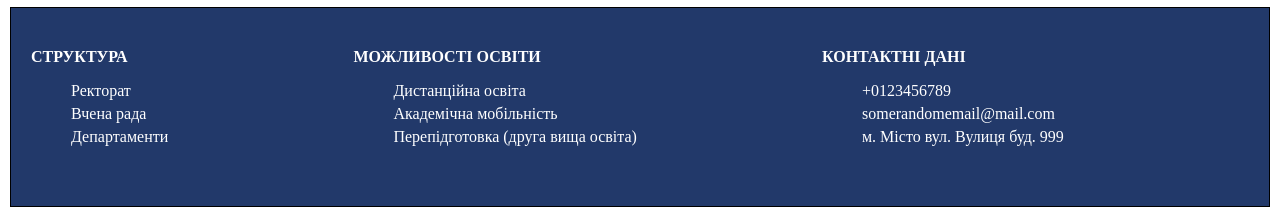
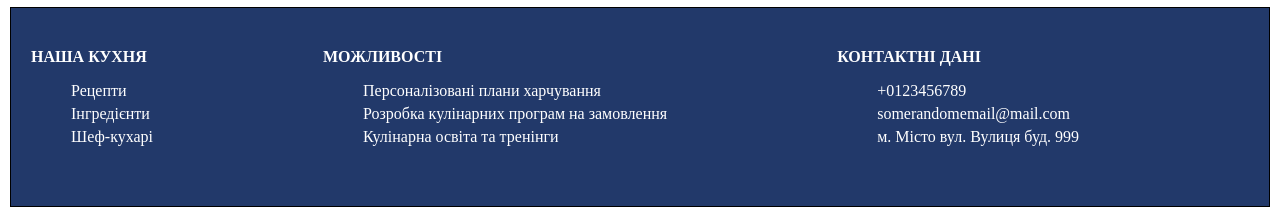
Before and after one commit to StaticReadonly/wd-2, a plain HTML site: page index.html in a window 1280 px wide. Shown: the part 593-810 px from the top of the page. Drawn offline with Linux system fonts and the light colour scheme.

Commit message:
Update index.html

```diff
--- a/index.html
+++ b/index.html
@@ -1,10 +1,12 @@
 <!DOCTYPE html>
 <html lang="uk">
+
 <head>
     <title>Lab 2</title>
-        <meta charset="utf-8"/>
-        <link rel="stylesheet" href="./index.css"/>
+    <meta charset="utf-8" />
+    <link rel="stylesheet" href="./index.css" />
 </head>
+
 <body>
     <header>
         <div class="header-logo">
@@ -38,35 +40,47 @@
     </aside>
     <main class="main-hght main-mrgn">
         <div>
-                <div style="background-image: url('https://food-recipes.org.ua/sites/default/files/styles/636x636/public/recipes/ukrainian-borscht.webp?itok=XqqDhG2Y');"></div>
-                <div style="background-image: url('https://ice-store.ua/wp-content/uploads/2020/01/pelmeni-100-rud-2500g.jpg');"></div>
-                <div style="background-image: url('https://elika-delivery.com/wp-content/uploads/2020/12/%D0%92%D0%B0%D1%80%D0%B5%D0%BD%D0%B8%D0%BA%D0%B8-%D0%97%D0%BD%D0%B0%D1%82%D0%BD%D1%96-1.png');"></div>
+            <div
+                style="background-image: url('https://food-recipes.org.ua/sites/default/files/styles/636x636/public/recipes/ukrainian-borscht.webp?itok=XqqDhG2Y');">
+            </div>
+            <div
+                style="background-image: url('https://ice-store.ua/wp-content/uploads/2020/01/pelmeni-100-rud-2500g.jpg');">
+            </div>
+            <div
+                style="background-image: url('https://elika-delivery.com/wp-content/uploads/2020/12/%D0%92%D0%B0%D1%80%D0%B5%D0%BD%D0%B8%D0%BA%D0%B8-%D0%97%D0%BD%D0%B0%D1%82%D0%BD%D1%96-1.png');">
+            </div>
         </div>
         <div>
-                <div style="background-image: url('https://shashlik.kiev.ua/wp-content/uploads/2020/06/%D1%83%D0%B7%D0%B2%D0%B0%D1%80.jpg');"></div>
-                <div style="background-image: url('https://beerclub10.if.ua/wp-content/uploads/2020/02/%D0%A1%D0%B0%D0%BB%D0%BE-scaled.jpg');"></div>
-                <div style="background-image: url('https://kuldim.com/wa-data/public/shop/products/01/00/1/images/54496/54496.970.jpg');"></div>
+            <div
+                style="background-image: url('https://shashlik.kiev.ua/wp-content/uploads/2020/06/%D1%83%D0%B7%D0%B2%D0%B0%D1%80.jpg');">
+            </div>
+            <div
+                style="background-image: url('https://beerclub10.if.ua/wp-content/uploads/2020/02/%D0%A1%D0%B0%D0%BB%D0%BE-scaled.jpg');">
+            </div>
+            <div
+                style="background-image: url('https://kuldim.com/wa-data/public/shop/products/01/00/1/images/54496/54496.970.jpg');">
+            </div>
         </div>
     </main>
     <footer class="main-mrgn">
         <div>
             <div>
-                    Структура
+                Наша кухня
             </div>
             <ul>
-                    <li>Ректорат</li>
-                    <li>Вчена рада</li>
-                    <li>Департаменти</li>
+                <li>Рецепти</li>
+                <li>Інгредієнти</li>
+                <li>Шеф-кухарі</li>
             </ul>
         </div>
         <div>
             <div>
-                    Можливості освіти
+                Можливості
             </div>
             <ul>
-                    <li>Дистанційна освіта</li>
-                    <li>Академічна мобільність</li>
-                    <li>Перепідготовка (друга вища освіта)</li>
+                <li>Персоналізовані плани харчування</li>
+                <li>Розробка кулінарних програм на замовлення</li>
+                <li>Кулінарна освіта та тренінги</li>
             </ul>
         </div>
         <div>
@@ -81,4 +95,5 @@
         </div>
     </footer>
 </body>
+
 </html>
```
Lines whose indentation alone changed are shown as unchanged.
